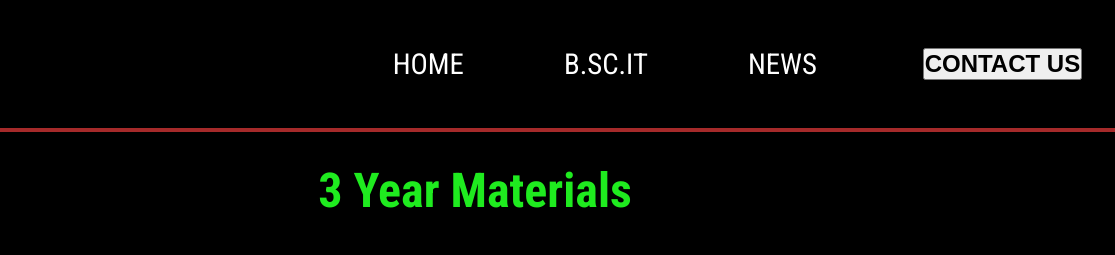
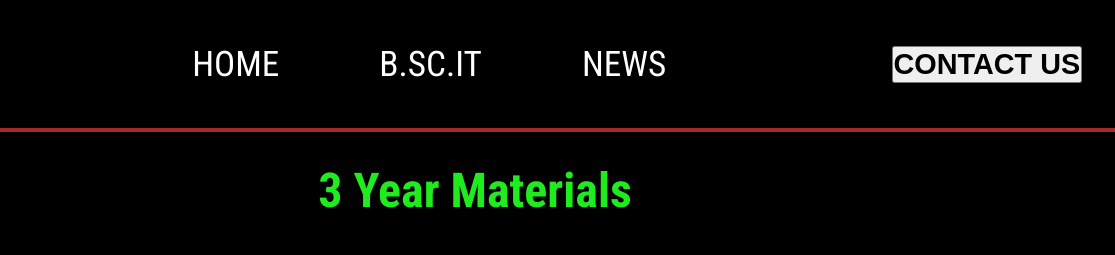
Before and after one commit to phenoix13/it-3-year, a plain HTML site: page index.html in a window 1280 px wide. Shown: the top 255 px of the page, 165-1280 px from the left. Drawn offline with Linux system fonts and the light colour scheme.

Commit message:
Update index.html

```diff
--- a/index.html
+++ b/index.html
@@ -41,7 +41,6 @@
         nav{
             display: flex;
             flex-direction: row;
-            margin-left: 20rem;
         }
         li{
             list-style-type: none;
@@ -49,7 +48,7 @@
             justify-content: center;
             align-items: center;
             margin: auto 40px;
-            font-size: 1.8rem;
+            font-size: 2.2rem;
         }
         li a{
             text-decoration: none;
@@ -66,14 +65,13 @@
         button{
             font-weight: 700;
             text-align: center;
-            font-size: 1rem;
             margin-right: 20px;
             transition: all 0.4s linear 0s;
         }
         button a{
             color: black;
             text-decoration: none;
-            font-size: 1.5rem;
+            font-size: 1.8rem;
         }
         button:hover{
             border: 2px solid;
```
